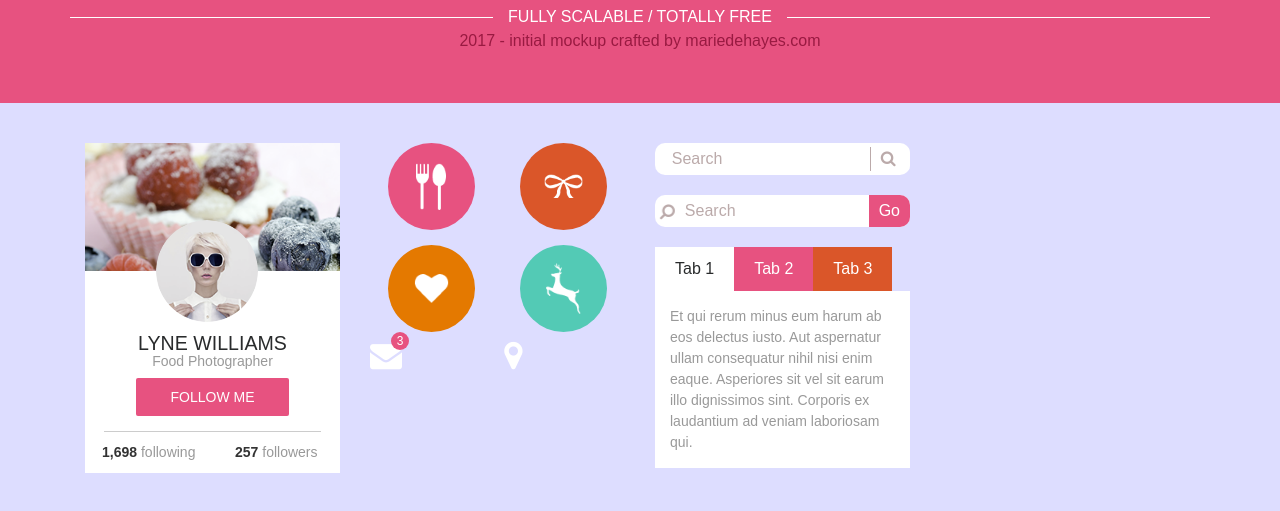
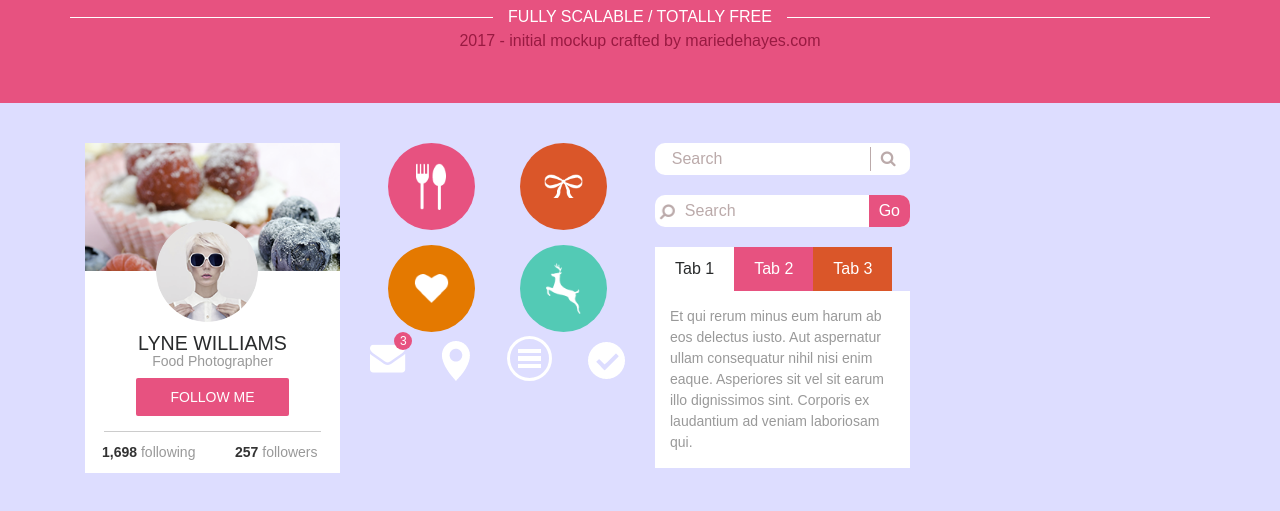
Before and after one commit to Asfades/flat-interface, a website: page index.html in a window 1280 px wide. Shown: the part 97-608 px from the top of the page. Drawn offline with nearby package versions, Linux system fonts and the light colour scheme; files that its build step writes are made by us from their sources; files whose address does not match are found by name.

Commit message:
last changes

```diff
--- a/index.html
+++ b/index.html
@@ -76,9 +76,22 @@
           <div class="icons-small__item"></div>
         </div>
         <div class="icons-small">
-          <div class="icons-small__item message"><i class="fa fa-envelope"></i><div class="message__counter">3</div></div>
-          <div class="icons-small__item"><i class="fa fa-map-marker"></i></div>
-          <div class="icons-small__item menu-bar"><div class=""></div></div>
+          <div class="icons-small__item message"><i class="fa fa-envelope"></i>
+            <div class="message__counter">3</div>
+          </div>
+          <div class="icons-small__item">
+            <img src="build/img/icons/map-marker.png" alt="map-marker">
+          </div>
+          <div class="icons-small__item">
+            <div class="menu-button">
+              <div class="menu-button__bar"></div>
+              <div class="menu-button__bar"></div>
+              <div class="menu-button__bar"></div>
+            </div>
+          </div>
+          <div>
+            <img src="build/img/icons/check-circ.png" alt="ckecked-circle">
+          </div>
         </div>
       </div>
       <div class="col-12 col-sm-6 col-lg-3">
--- a/src/scss/main.scss
+++ b/src/scss/main.scss
@@ -303,10 +303,11 @@
 }
 
 .icons-small {
+    align-items: center;
     color: white;
     display: flex;
     justify-content: space-between;
-    font-size: 2em;
+    font-size: 2.2em;
 }
 
 .message {
@@ -329,3 +330,35 @@
         background-color: $main-color-hov;
     }
 }
+
+.menu-button {
+    border-radius: 50%;
+    border: 3px solid white;
+    width: 45px;
+    height: 45px;
+    padding-top: 7px;
+
+    &__bar {
+        background-color: white;
+        height: 4px;
+        margin: 0 auto;
+        margin-top: 3px;
+        width: 60%;
+    }
+
+    &__bar:nth-child(even) {
+        height: 5px;
+    }
+
+    &:hover &__bar:nth-child(even) {
+        animation-name: middle-bar-fadeout;
+        animation-duration: 1s;
+        opacity: 0;
+    }
+}
+
+@keyframes middle-bar-fadeout {
+    to {
+        opacity: 0;
+    }
+}
```
